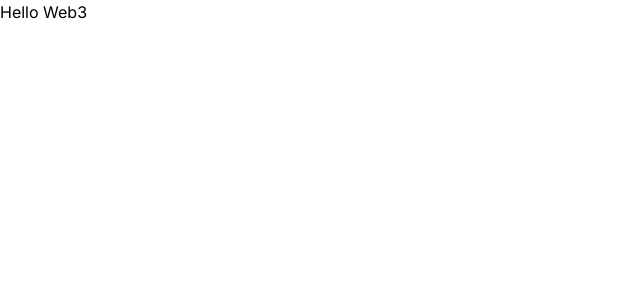
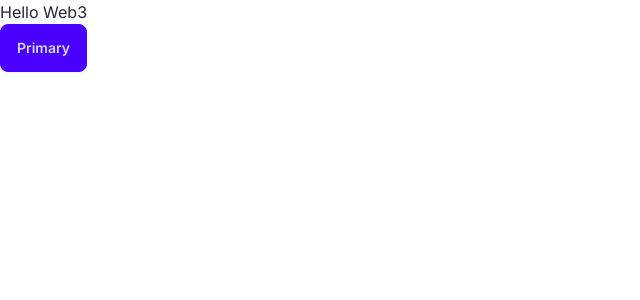
Before and after one commit to ZhadeAnton/web3-e-commerce, a Next.js app: page / in a window 1280 px wide. Shown: the top 300 px of the page, without its empty margins (0-640 px from the left). Built offline with nearby package versions, Linux system fonts and the light colour scheme.

Commit message:
main: install UI framework

```diff
--- a/app/page.tsx
+++ b/app/page.tsx
@@ -1,3 +1,12 @@
 export default function Home() {
-  return <main className="flex min-h-screen flex-col">Hello Web3</main>;
+  return (
+    <main className="flex min-h-screen flex-col">
+      <div>
+        <p>Hello Web3</p>
+      </div>
+      <div>
+        <button className="btn btn-primary">Primary</button>
+      </div>
+    </main>
+  );
 }
--- a/package.json
+++ b/package.json
@@ -22,6 +22,7 @@
     "@types/node": "^20",
     "@types/react": "^18",
     "@types/react-dom": "^18",
+    "daisyui": "^4.11.1",
     "eslint": "^8",
     "eslint-config-next": "14.2.3",
     "hardhat": "^2.22.3",
--- a/tailwind.config.ts
+++ b/tailwind.config.ts
@@ -4,17 +4,17 @@ const config: Config = {
   content: [
     "./pages/**/*.{js,ts,jsx,tsx,mdx}",
     "./components/**/*.{js,ts,jsx,tsx,mdx}",
-    "./app/**/*.{js,ts,jsx,tsx,mdx}",
+    "./app/**/*.{js,ts,jsx,tsx,mdx}"
   ],
   theme: {
     extend: {
       backgroundImage: {
         "gradient-radial": "radial-gradient(var(--tw-gradient-stops))",
         "gradient-conic":
-          "conic-gradient(from 180deg at 50% 50%, var(--tw-gradient-stops))",
-      },
-    },
+          "conic-gradient(from 180deg at 50% 50%, var(--tw-gradient-stops))"
+      }
+    }
   },
-  plugins: [],
+  plugins: [require("daisyui")]
 };
 export default config;
```
Also changed, not shown: 1 other file (tests, documents, lock files or other folders).
